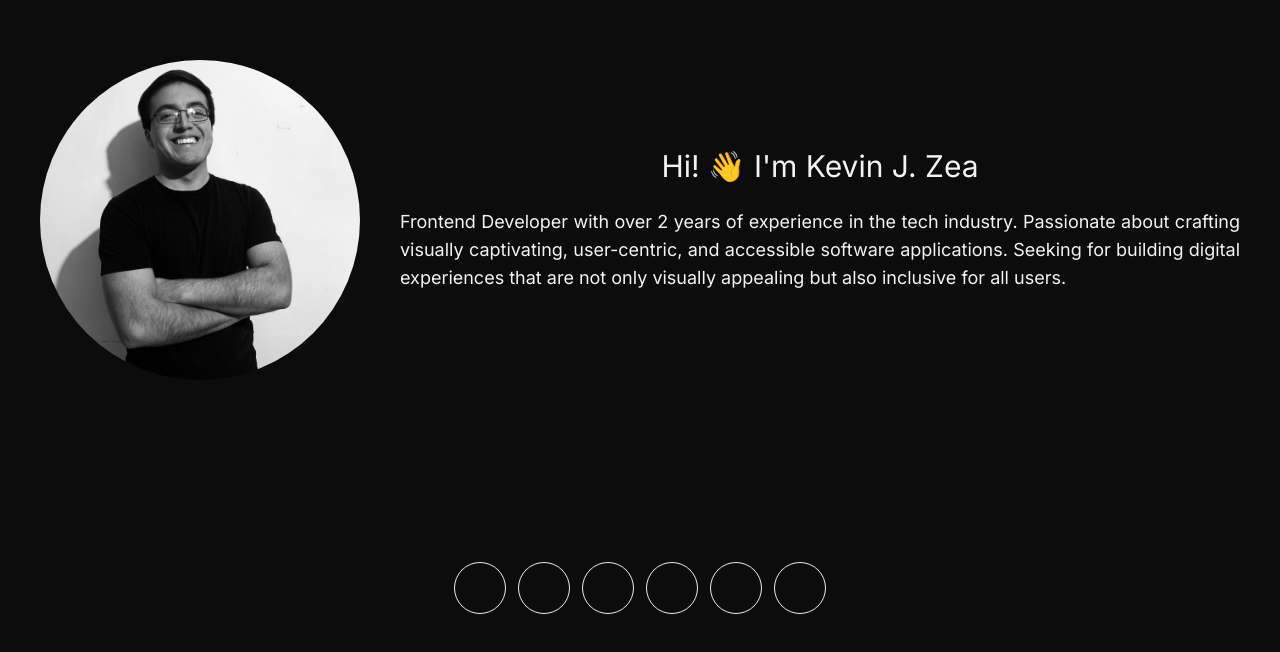
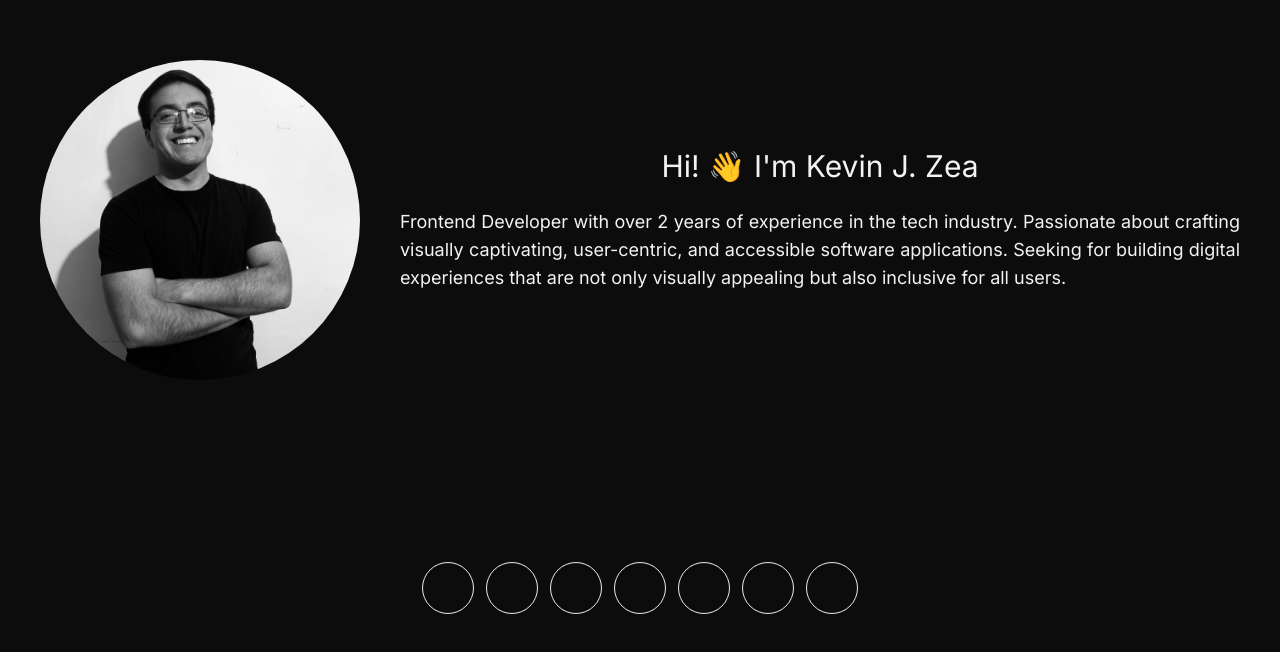
Before and after one commit to KevinJZea/kevinjzea.github.io, a Next.js app: page / in a window 1280 px wide. Shown: the part 138-790 px from the top of the page. Built offline with nearby package versions, Linux system fonts and the light colour scheme.

Commit message:
fix: added twitch social icon

```diff
--- a/app/components/Footer.tsx
+++ b/app/components/Footer.tsx
@@ -26,6 +26,10 @@ const Footer = () => {
           title="YouTube"
           url="https://youtube.com/@kevinjzea"
         />
+        <CustomSocialIcon
+          title="Twitch"
+          url="https://twitch.tv/kevinjzea"
+        />
         <CustomSocialIcon url="https://platzi.com/p/kevinjzea" />
       </div>
     </footer>
```
